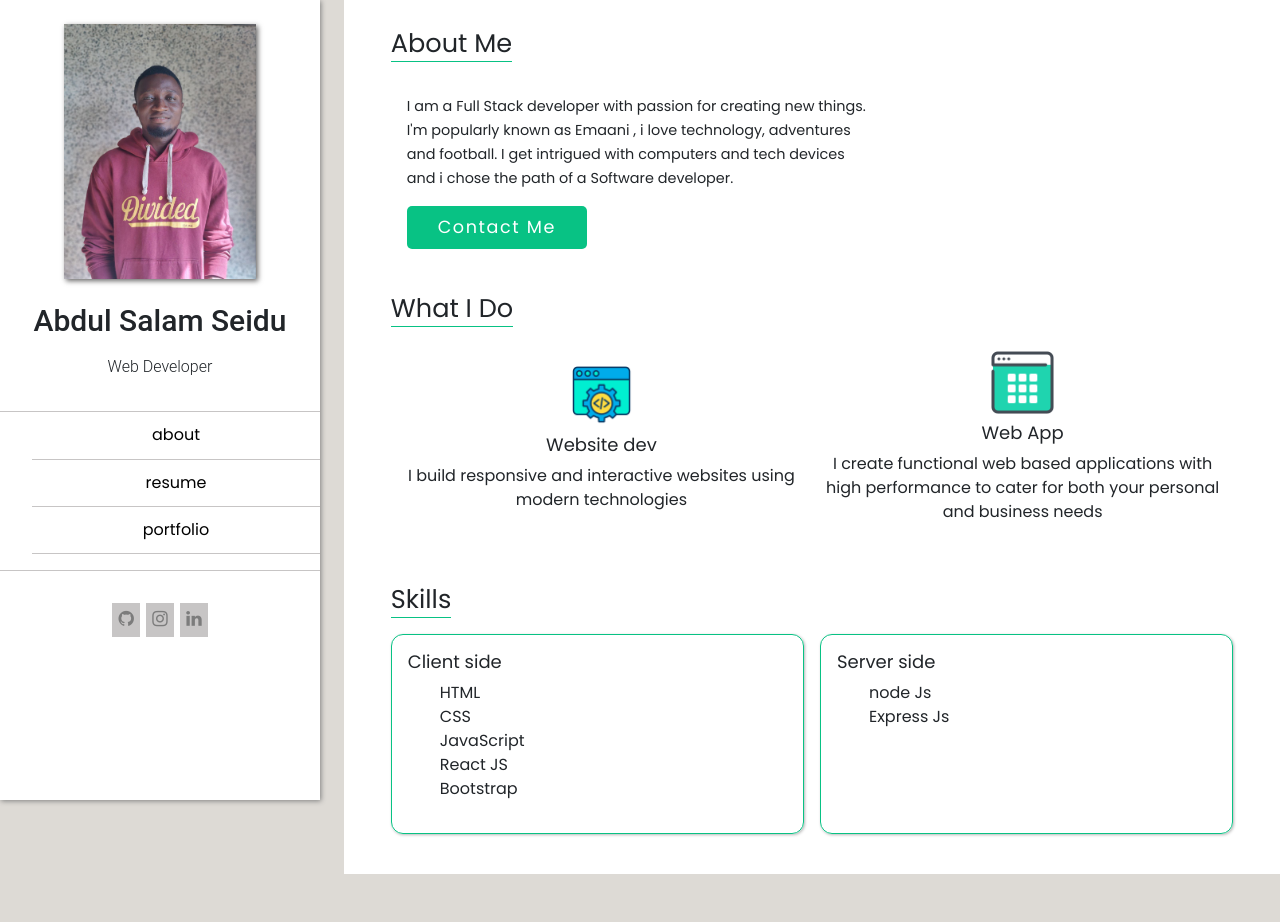
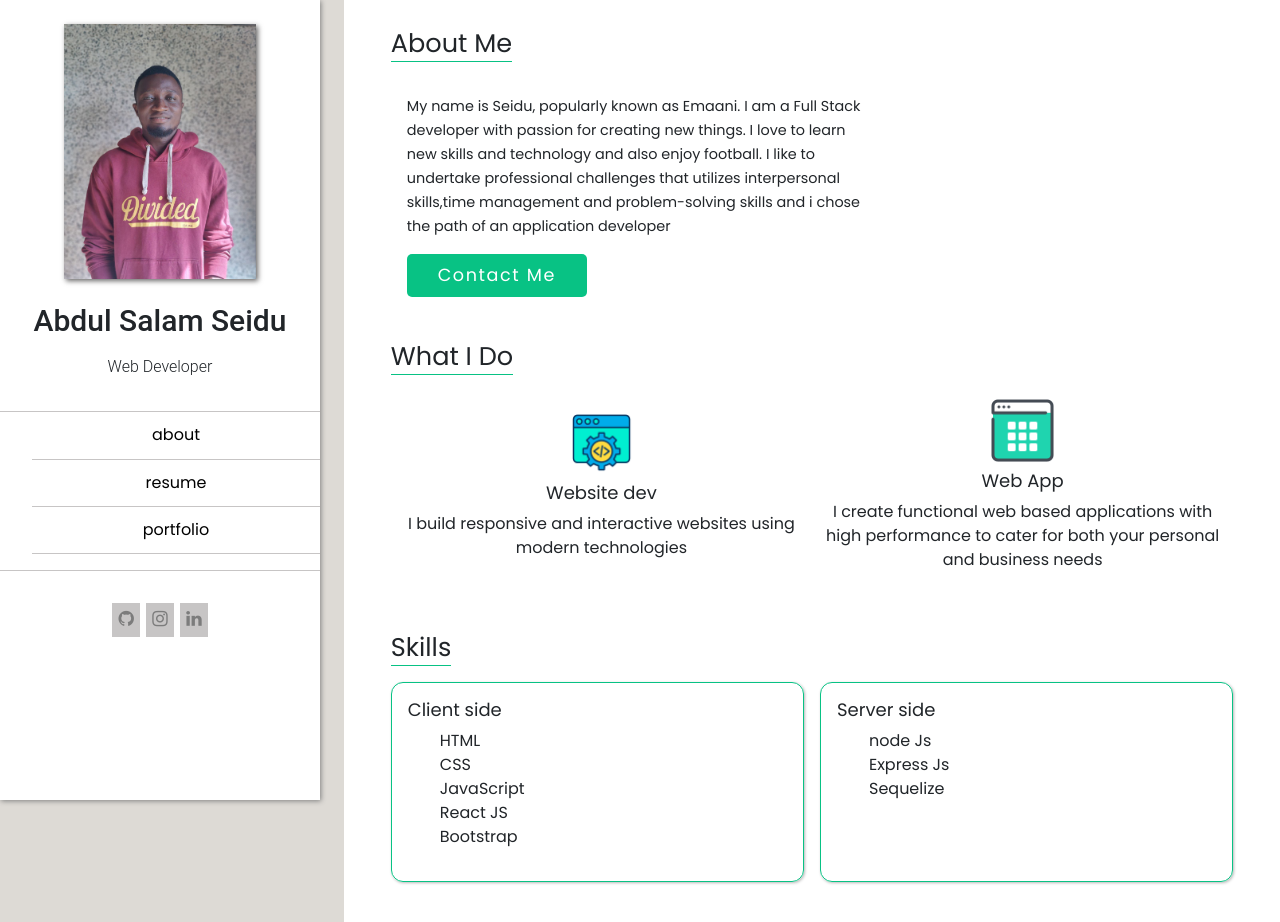
Before and after one commit to Emaani-gh/portfolio-site, a React (Create React App) app: page / in a window 1280 px wide. Before the commit the page ends 874 px from the top, so only its background shows below. Built offline with nearby package versions, Linux system fonts and the light colour scheme.

Commit message:
updated about me

```diff
--- a/src/Component/About.js
+++ b/src/Component/About.js
@@ -11,7 +11,11 @@ export const About = () => {
           <div className="section-container about-box">
             <div className="about-image"><img src={pr} /></div>
             <div className="about-intro">
-              <p>I am a Full Stack developer with passion for creating new things. I'm popularly known as Emaani , i love technology, adventures and football. I get intrigued with computers and tech devices and i chose the path of a Software developer.</p>
+              <p>
+                My name is Seidu, popularly known as Emaani. I am a Full Stack developer with passion for creating new things.
+                I love to learn new skills and technology and also enjoy football. I like to undertake  professional challenges
+                that utilizes interpersonal skills,time management and problem-solving skills and i chose the path of an application developer
+              </p>
               <div className="cta"><a href="https://www.linkedin.com/in/seidu-abdul-salam-434b421a2/" target={'_blank'}>Contact Me</a></div>
             </div>
           </div>
--- a/src/Component/Resume.js
+++ b/src/Component/Resume.js
@@ -41,6 +41,7 @@ const Resume = () => {
                   <ul>
                     <li>node Js</li>
                     <li>Express Js</li>
+                    <li>Sequelize</li>
                   </ul>
                 </div>
 
@@ -48,7 +49,8 @@ const Resume = () => {
                   <h4>Other skills</h4>
                   <ul>
                     <li>Customer service</li>
-                    <li>data labeling</li>
+                    <li>Data Annotation</li>
+                    <li>Phone Verification Specialist</li>
                   </ul>
                 </div>
               </div>
--- a/src/Component/Skills.js
+++ b/src/Component/Skills.js
@@ -22,6 +22,7 @@ const Skills = () => {
               <ul>
                 <li>node Js</li>
                 <li>Express Js</li>
+                <li>Sequelize</li>
               </ul>
             </div>
         </div>
```
